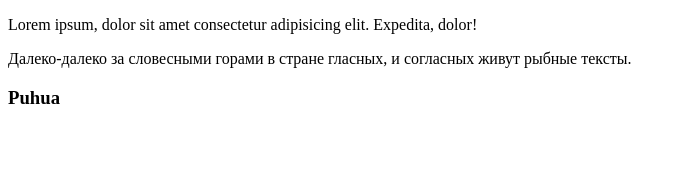
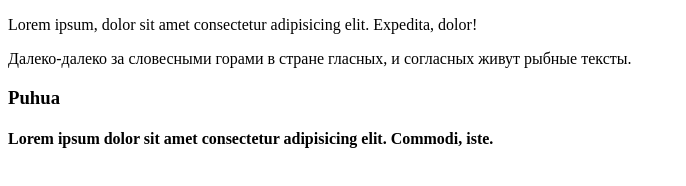
Before and after one commit to AntonFeinrir/test, a plain HTML site: page index.html in a window 1280 px wide. Shown: the whole page, without its empty margins (0-686 px from the left). Drawn offline with Linux system fonts and the light colour scheme.

Commit message:
second branch

```diff
--- a/index.html
+++ b/index.html
@@ -13,5 +13,6 @@
 <p>Lorem ipsum, dolor sit amet consectetur adipisicing elit. Expedita, dolor!</p>
 <p>Далеко-далеко за словесными горами в стране гласных, и согласных живут рыбные тексты.</p>
 <h3>Puhua</h3>
+<h4>Lorem ipsum dolor sit amet consectetur adipisicing elit. Commodi, iste.</h4>
 
 </html>
```
